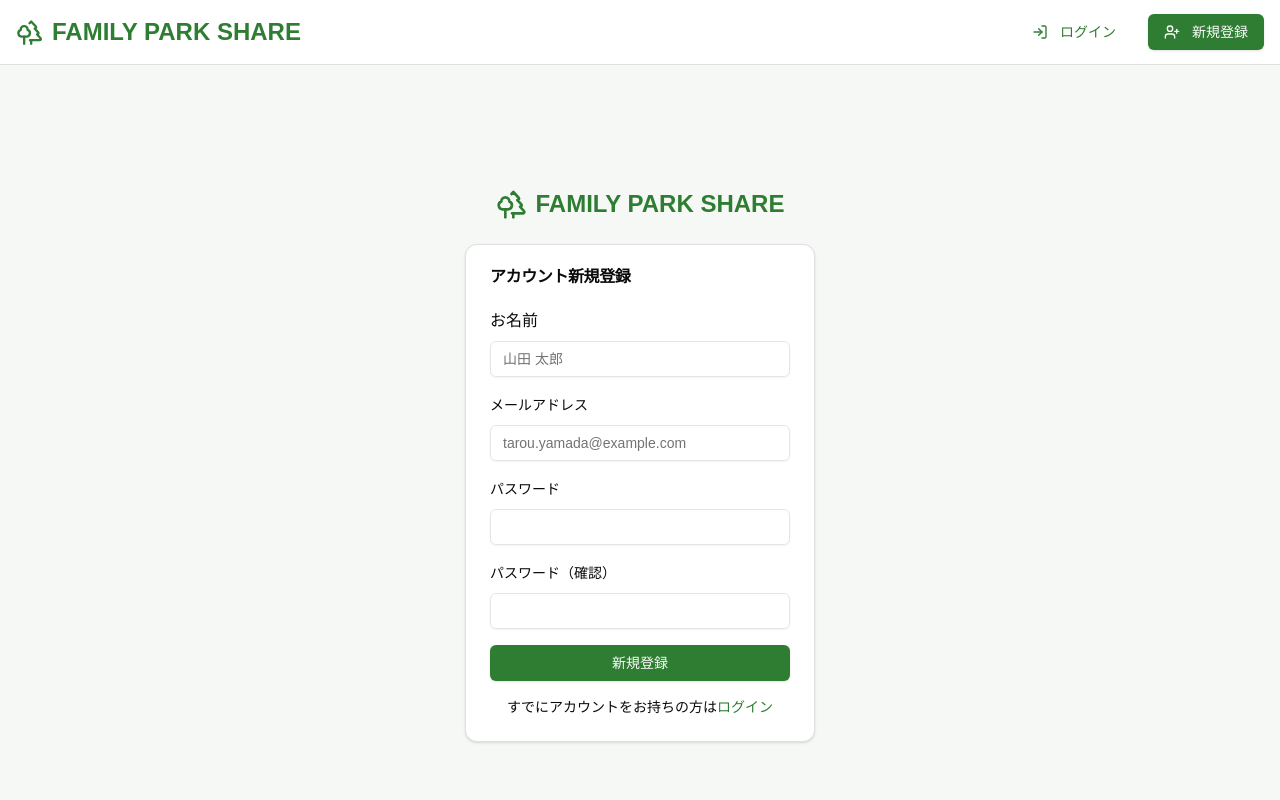
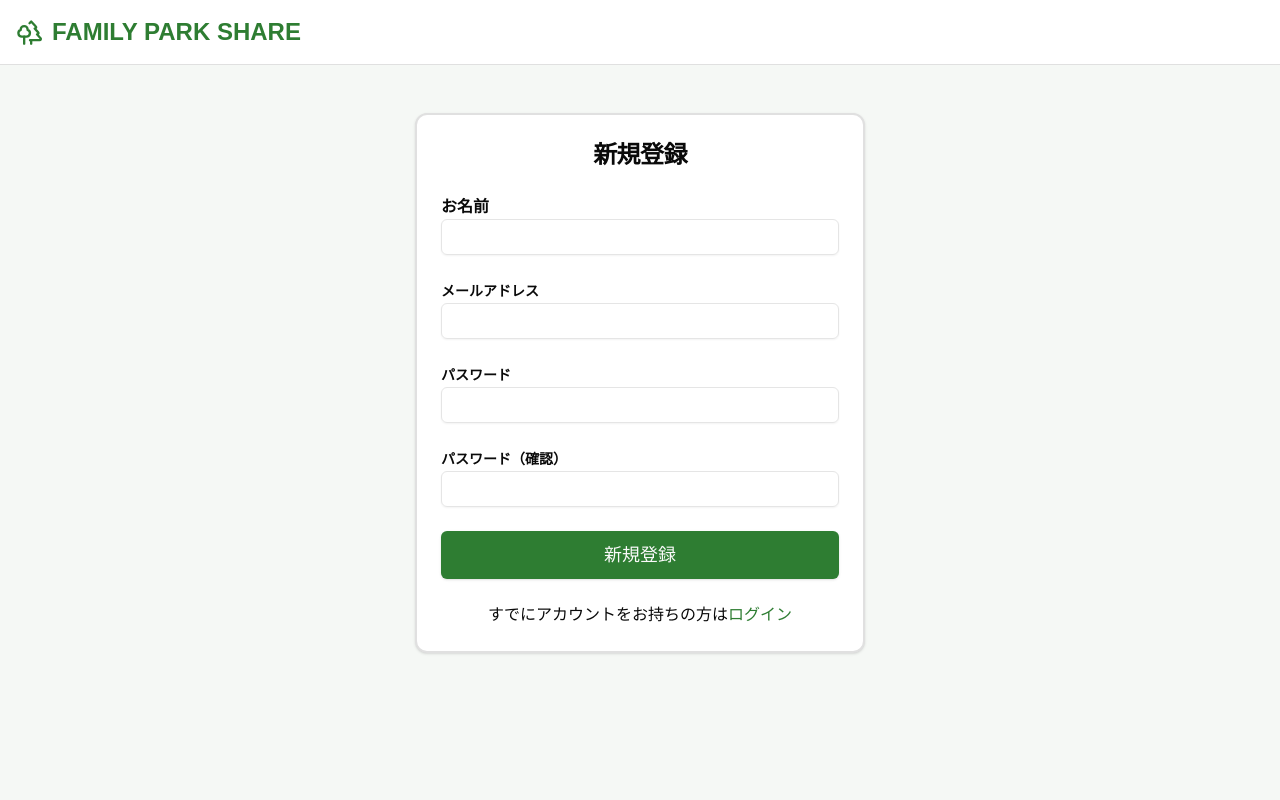
Before and after one commit to hiroto5416/portfolio-family-park-share, a Next.js app: page /signin in a window 1280 px wide. Shown: the top 800 px of the page. Built offline with nearby package versions, Linux system fonts and the light colour scheme.

Commit message:
【修正_UI実装】ログイン・新規登録

```diff
--- a/src/app/signin/page.tsx
+++ b/src/app/signin/page.tsx
@@ -3,7 +3,6 @@
 import { Button } from '@/components/ui/button';
 import { Card, CardContent, CardHeader, CardTitle } from '@/components/ui/card';
 import { Input } from '@/components/ui/input';
-import { Trees } from 'lucide-react';
 import Link from 'next/link';
 import React, { useState } from 'react';
 
@@ -28,29 +27,22 @@ function SignInPage() {
   };
 
   return (
-    <div className="container flex h-screen w-screen flex-col items-center justify-center">
-      <div className="mx-auto flex w-full flex-col justify-center space-y-6 sm:w-[350px]">
-        {/* ロゴ部分 */}
-        <div className="flex flex-col space-y-2 text-center">
-          <div className="flex items-center justify-center gap-2">
-            <Trees className="h-8 w-8 text-primary" />
-            <h1 className="text-2xl font-bold text-primary">FAMILY PARK SHARE</h1>
-          </div>
-        </div>
-
+    <div className="flex h-[calc(100vh-4rem)] w-full flex-col items-center justify-start pt-12">
+      <div className="mx-auto flex w-full flex-col justify-center space-y-6 sm:w-[450px]">
         {/* 登録フォーム */}
-        <Card>
-          <CardHeader>
-            <CardTitle>アカウント新規登録</CardTitle>
+        <Card className="border-2">
+          <CardHeader className="space-y-1">
+            <CardTitle className="text-center text-2xl">新規登録</CardTitle>
           </CardHeader>
           <CardContent>
-            <form onSubmit={handleSubmit} className="space-y-4">
-              <div className="space-y-2">
-                <label htmlFor="">お名前</label>
+            <form onSubmit={handleSubmit} className="space-y-6">
+              <div>
+                <label className="font-bold" htmlFor="">
+                  お名前
+                </label>
                 <Input
                   id="username"
                   name="username"
-                  placeholder="山田 太郎"
                   type="text"
                   autoCapitalize="none"
                   autoComplete="name"
@@ -61,14 +53,13 @@ function SignInPage() {
                 />
               </div>
 
-              <div className="space-y-2">
-                <label className="text-sm font-medium leading-none" htmlFor="email">
+              <div>
+                <label className="font-bold text-sm leading-none" htmlFor="email">
                   メールアドレス
                 </label>
                 <Input
                   id="email"
                   name="email"
-                  placeholder="tarou.yamada@example.com"
                   type="email"
                   autoCapitalize="none"
                   autoComplete="email"
@@ -79,8 +70,8 @@ function SignInPage() {
                 />
               </div>
 
-              <div className="space-y-2">
-                <label className="text-sm font-medium leading-none" htmlFor="password">
+              <div>
+                <label className="font-bold text-sm leading-none" htmlFor="password">
                   パスワード
                 </label>
                 <Input
@@ -93,8 +84,8 @@ function SignInPage() {
                 />
               </div>
 
-              <div className="space-y-2">
-                <label className="text-sm font-medium leading-none" htmlFor="confirmPassword">
+              <div>
+                <label className="text-sm font-bold leading-none" htmlFor="confirmPassword">
                   パスワード（確認）
                 </label>
                 <Input
@@ -107,11 +98,11 @@ function SignInPage() {
                 />
               </div>
 
-              <Button type="submit" className="w-full">
+              <Button type="submit" className="w-full h-12 text-lg">
                 新規登録
               </Button>
 
-              <div className="mt-4 text-center text-sm">
+              <div className="mt-6 text-center text-base">
                 すでにアカウントをお持ちの方は
                 <Link href="/login" className="text-primary hover:underline">
                   ログイン
--- a/src/components/layout/header.tsx
+++ b/src/components/layout/header.tsx
@@ -7,9 +7,14 @@ import { Button } from '../ui/button';
 import { Trees, LogIn, UserPlus } from 'lucide-react';
 import { useScrollDirection } from '@/hooks/useScrollDirection';
 import { cn } from '@/lib/utils';
+import { usePathname } from 'next/navigation';
 
 export function Header() {
   const isVisible = useScrollDirection();
+  const pathname = usePathname();
+
+  // ログインページと新規登録ページではボタンを非表示
+  const shouldShowAuthButtons = !['/login', '/signin'].includes(pathname);
 
   return (
     <header
@@ -29,6 +34,7 @@ export function Header() {
         </Link>
 
         {/* デスクトップメニュー */}
+        {shouldShowAuthButtons && (
           <div className="hidden md:flex items-center gap-4 ml-auto">
             <Button variant="ghost" className="text-primary hover:text-primary/90">
               <LogIn className="mr-1 h-4 w-4" />
@@ -39,9 +45,11 @@ export function Header() {
               新規登録
             </Button>
           </div>
+        )}
       </div>
 
       {/* モバイル用ボタン */}
+      {shouldShowAuthButtons && (
         <div className="md:hidden flex justify-end gap-3 p-2">
           <Button variant="ghost" className="text-xs h-7 px-2 text-primary hover:text-primary/90">
             <LogIn className="mr-1 h-3 w-3" />
@@ -52,6 +60,7 @@ export function Header() {
             新規登録
           </Button>
         </div>
+      )}
     </header>
   );
 }
```
Lines whose indentation alone changed are shown as unchanged.
